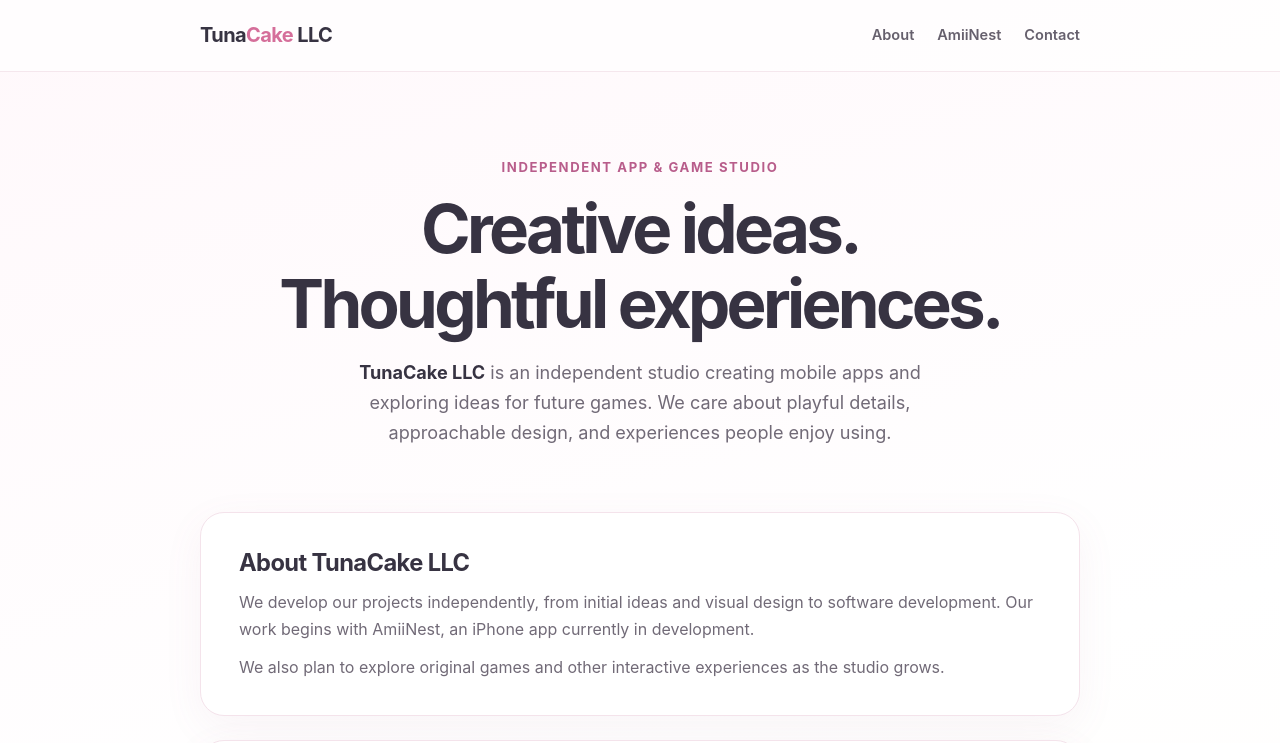
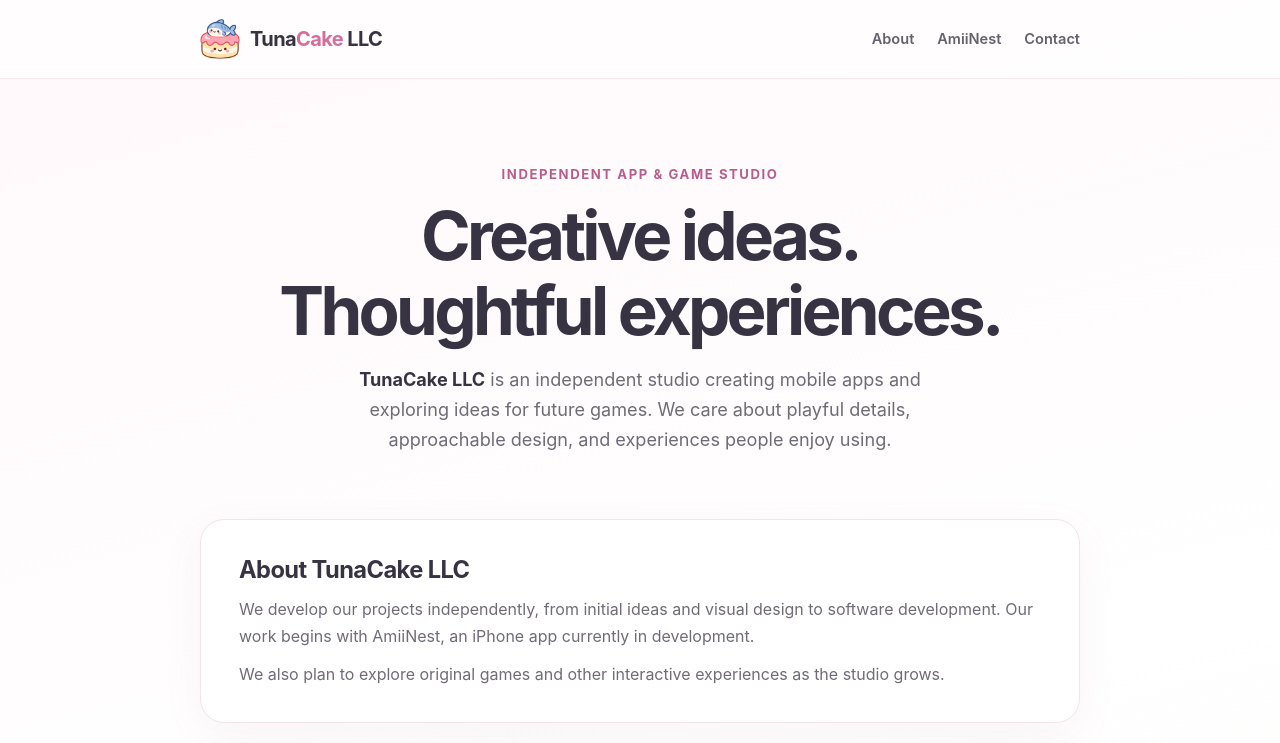
Before and after one commit to TheTunaCake/thetunacake.github.io, a plain HTML site: page index.html in a window 1280 px wide. Shown: the top 743 px of the page. Drawn offline with Linux system fonts and the light colour scheme.

Commit message:
Add TunaCake icon to website header

```diff
--- a/index.html
+++ b/index.html
@@ -37,8 +37,9 @@
     .wrap { width: min(100% - 44px, 880px); margin: 0 auto; }
     header { border-bottom: 1px solid rgba(222, 179, 195, .3); background: rgba(255,255,255,.74); }
     .topbar { display: flex; justify-content: space-between; align-items: center; gap: 22px; padding: 19px 0; }
-    .brand { font-weight: 750; text-decoration: none; font-size: 1.25rem; letter-spacing: -.03em; color: var(--ink); }
-    .brand span { color: var(--pink); }
+    .brand { display: inline-flex; align-items: center; gap: 10px; font-weight: 750; text-decoration: none; font-size: 1.25rem; letter-spacing: -.03em; color: var(--ink); white-space: nowrap; }
+    .brand img { width: 40px; height: 40px; object-fit: contain; flex-shrink: 0; }
+    .brand span span { color: var(--pink); }
     nav { display: flex; flex-wrap: wrap; gap: 10px 23px; }
     nav a { font-size: .91rem; font-weight: 600; text-decoration: none; color: #66606d; }
     nav a:hover { color: var(--pink); }
@@ -86,7 +87,10 @@
 <body>
   <header>
     <div class="wrap topbar">
-      <a class="brand" href="/">Tuna<span>Cake</span> LLC</a>
+      <a class="brand" href="/">
+        <img src="/favicon.png" alt="" width="40" height="40">
+        <span>Tuna<span>Cake</span> LLC</span>
+      </a>
       <nav aria-label="Primary navigation">
         <a href="#about">About</a>
         <a href="#amiinest">AmiiNest</a>
```
